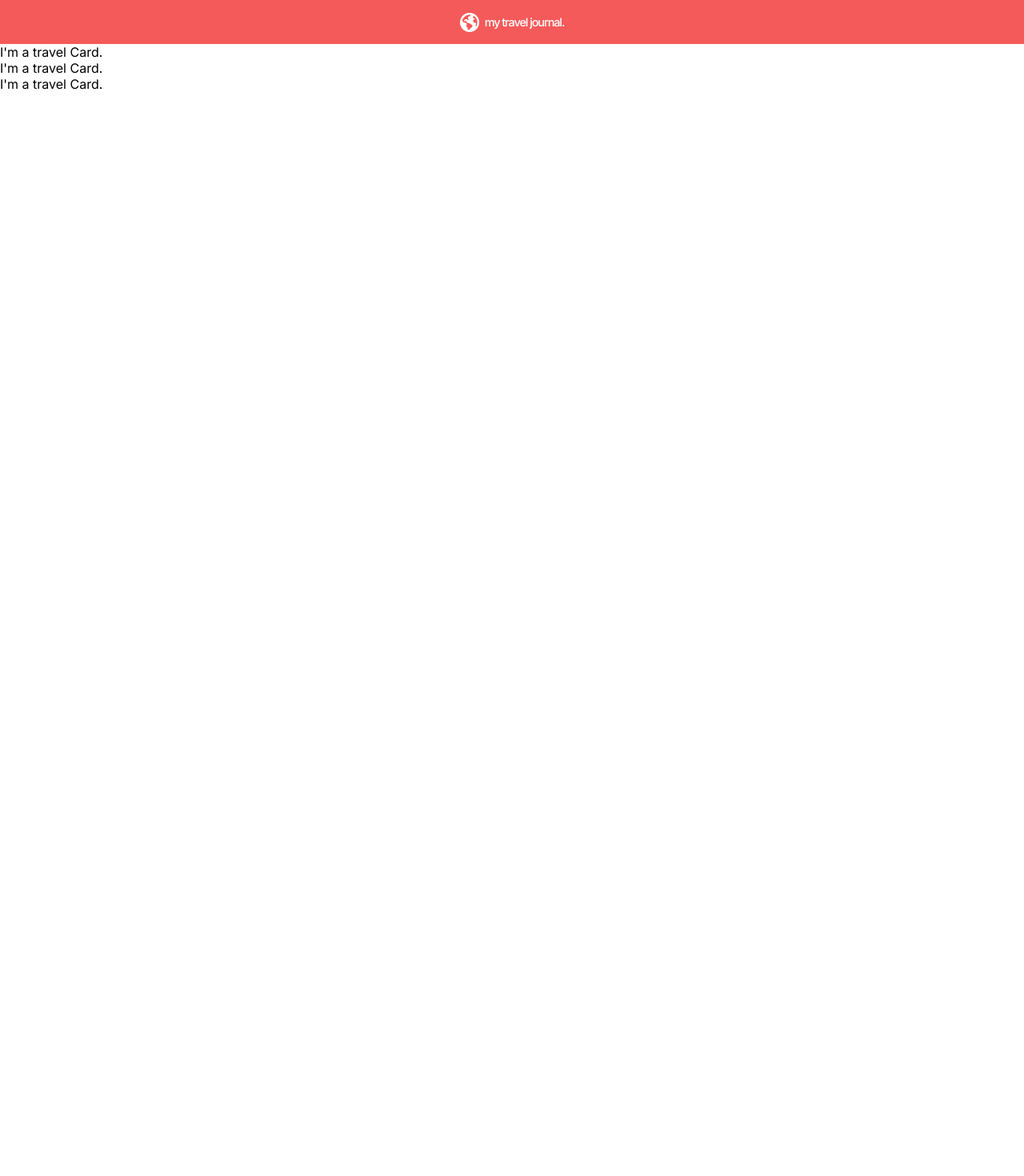
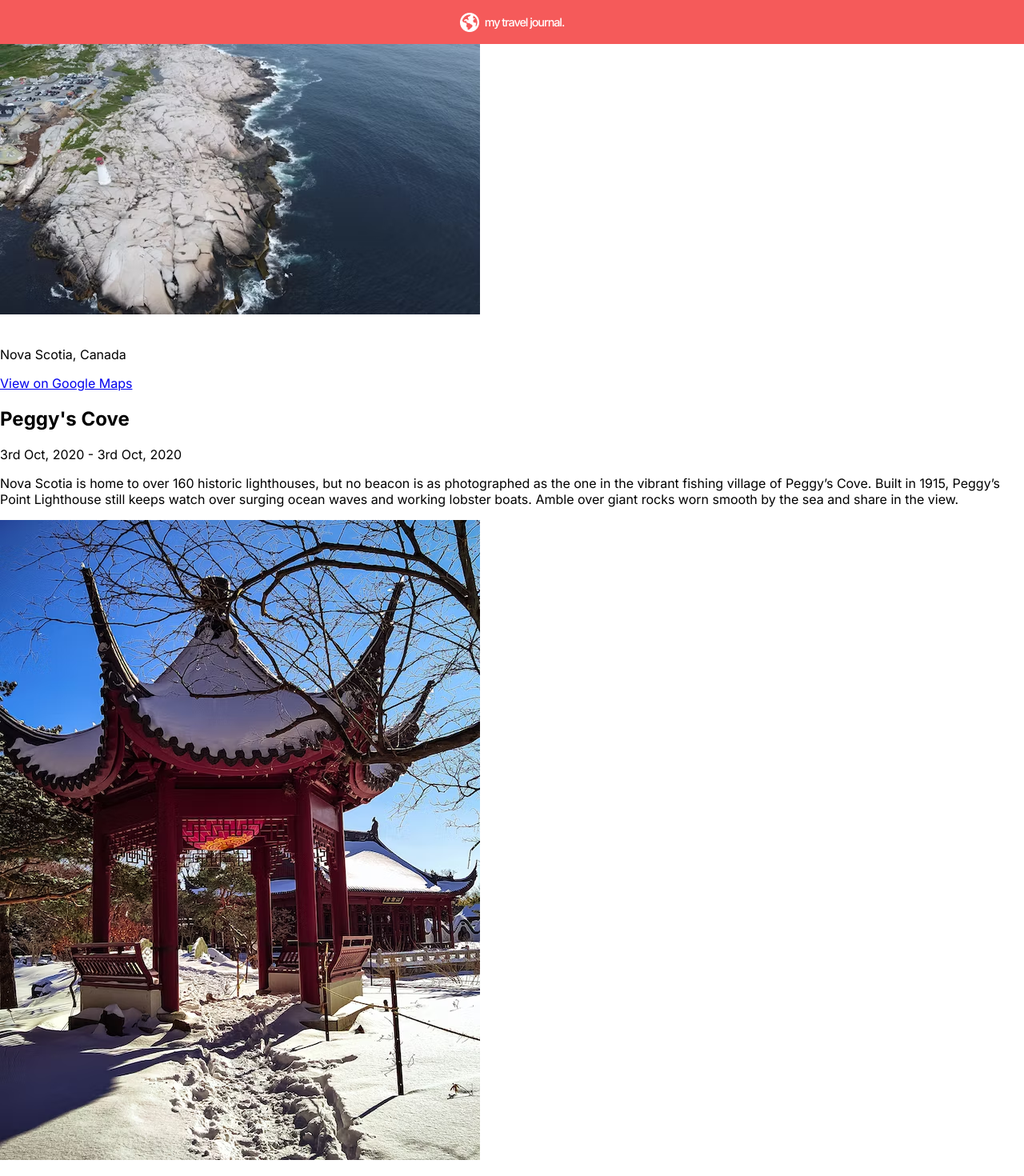
Before and after one commit to komalgill0310/travel_journal, a React (Vite) app: page / in a window 1280 px wide. Shown: the top 1470 px of the page at 80% size. Before the commit the page ends 800 px from the top, so only its background shows below. Built offline with nearby package versions, Linux system fonts and the light colour scheme.

Commit message:
render data on the page

```diff
--- a/src/components/TravelCard.jsx
+++ b/src/components/TravelCard.jsx
@@ -2,9 +2,18 @@ import React from "react";
 
 export default function TravelCard(props){
   console.log(props.data);
+  const {description, endDate, googleMapsUrl, imageUrl, location, startDate, title} = props.data
   return (
-    <div className="travel-card">
-      I'm a travel Card.
-    </div>
+    <article className="travel-card">
+      <img src={imageUrl} />
+      <div>
+        <img src="" alt="" />
+        <p>{location}</p>
+        <a href={googleMapsUrl} target="_blank">View on Google Maps</a>
+      </div>
+      <h2>{title}</h2>
+      <p>{startDate} - {endDate}</p>
+      <p>{description}</p>
+    </article>
   )
 }
--- a/src/travelJournalData.js
+++ b/src/travelJournalData.js
@@ -9,7 +9,7 @@ export default [
     endDate: "3rd Oct, 2020",
     description:
       "Nova Scotia is home to over 160 historic lighthouses, but no beacon is as photographed as the one in the vibrant fishing village of Peggy’s Cove. Built in 1915, Peggy’s Point Lighthouse still keeps watch over surging ocean waves and working lobster boats. Amble over giant rocks worn smooth by the sea and share in the view.",
-    imageUrl: "../images/peggysCove.avif",
+    imageUrl: "./src/images/peggysCove.avif",
   },
   {
     id: 2,
@@ -21,7 +21,7 @@ export default [
     endDate: "17th May, 2020",
     description:
       "This large botanical garden in the city is part of Montreal Space for Life—Canada’s largest natural sciences museum complex—with over 22,000 species of plants from all over the world, exhibition greenhouses, and thematic gardens. You can learn about Chinese, Japanese and First Nations cultures through their flora, and discover seasonal varieties and events at the main exhibition greenhouse.",
-    imageUrl: "../images/montrealBotanicalGarden.avif",
+    imageUrl: "./src/images/montrealBotanicalGarden.avif",
   },
   {
     id: 3,
@@ -32,7 +32,6 @@ export default [
     endDate: "13th July, 2022",
     description:
       "The CN Tower, a prominent symbol of Toronto, Canada, is an architectural marvel that stands at a towering height of 553 meters. Its observation deck provides awe-inspiring panoramic views of the city's skyline and the vast expanse of Lake Ontario. A visit to this iconic landmark is a must for any traveler seeking breathtaking vistas and a true sense of the city's grandeur.",
-    imageUrl:
-      "https://www.google.com/maps/place/CN+Tower/@43.6425662,-79.3896371,17z/data=!3m2!4b1!5s0x882b34d819a55ff7:0xad7cf7bcaf4e239b!4m6!3m5!1s0x882b34d68bf33a9b:0x15edd8c4de1c7581!8m2!3d43.6425662!4d-79.3870568!16zL20vMDF0d3M?entry=ttu",
+    imageUrl: "./src/images/cnTower.avif",
   },
 ];
```
